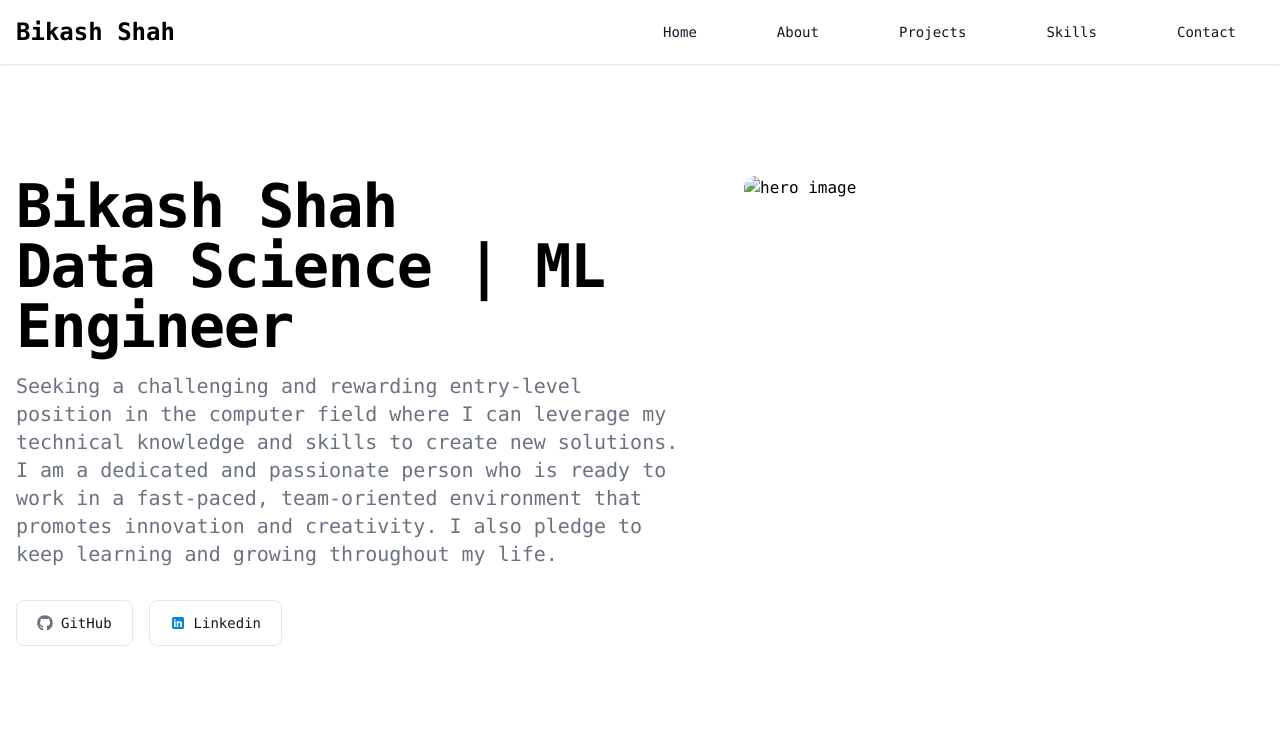
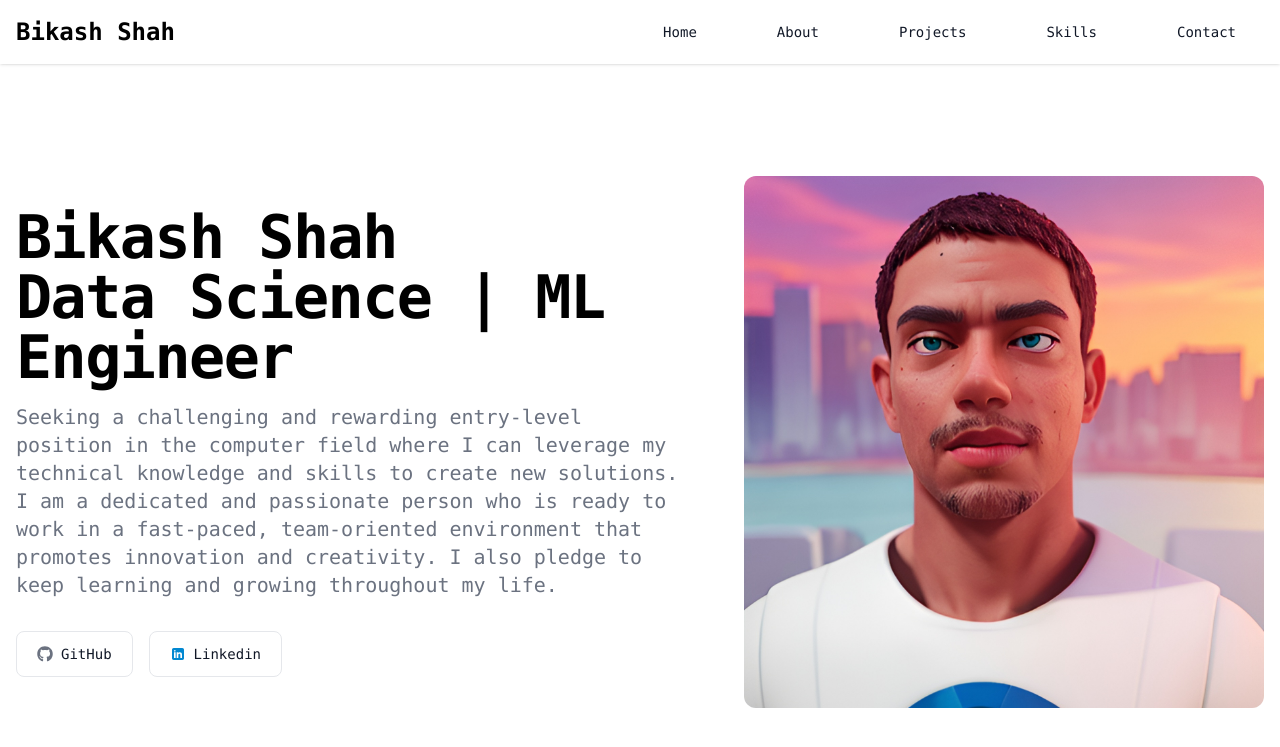
Before and after one commit to bikash330/Portfolio_Bikash_Shah, a website: page index.html in a window 1280 px wide. Shown: the top 747 px of the page. Drawn offline with nearby package versions, Linux system fonts and the light colour scheme; the site is published under a folder, as on GitHub Pages, so addresses that start at the root find nothing.

Commit message:
added image for profile

```diff
--- a/index.html
+++ b/index.html
@@ -161,7 +161,7 @@
           </div>
 
           <div class="hidden lg:mt-0 lg:col-span-5 lg:flex rounded-full">
-            <img class="rounded-xl" src="/AI_Image.jpg" alt="hero image" />
+            <img class="rounded-xl" src="AI_Image.jpg" alt="hero image" />
           </div>
         </div>
       </section>
```
